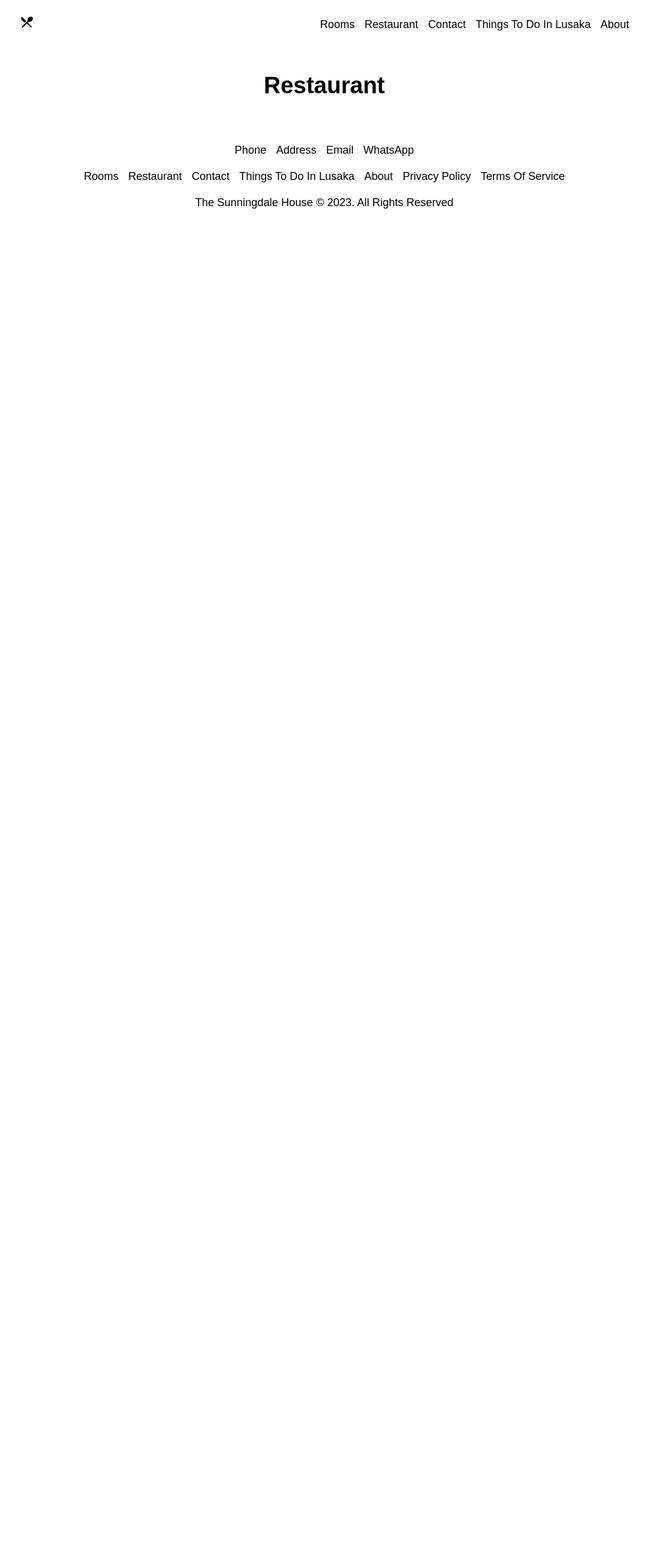
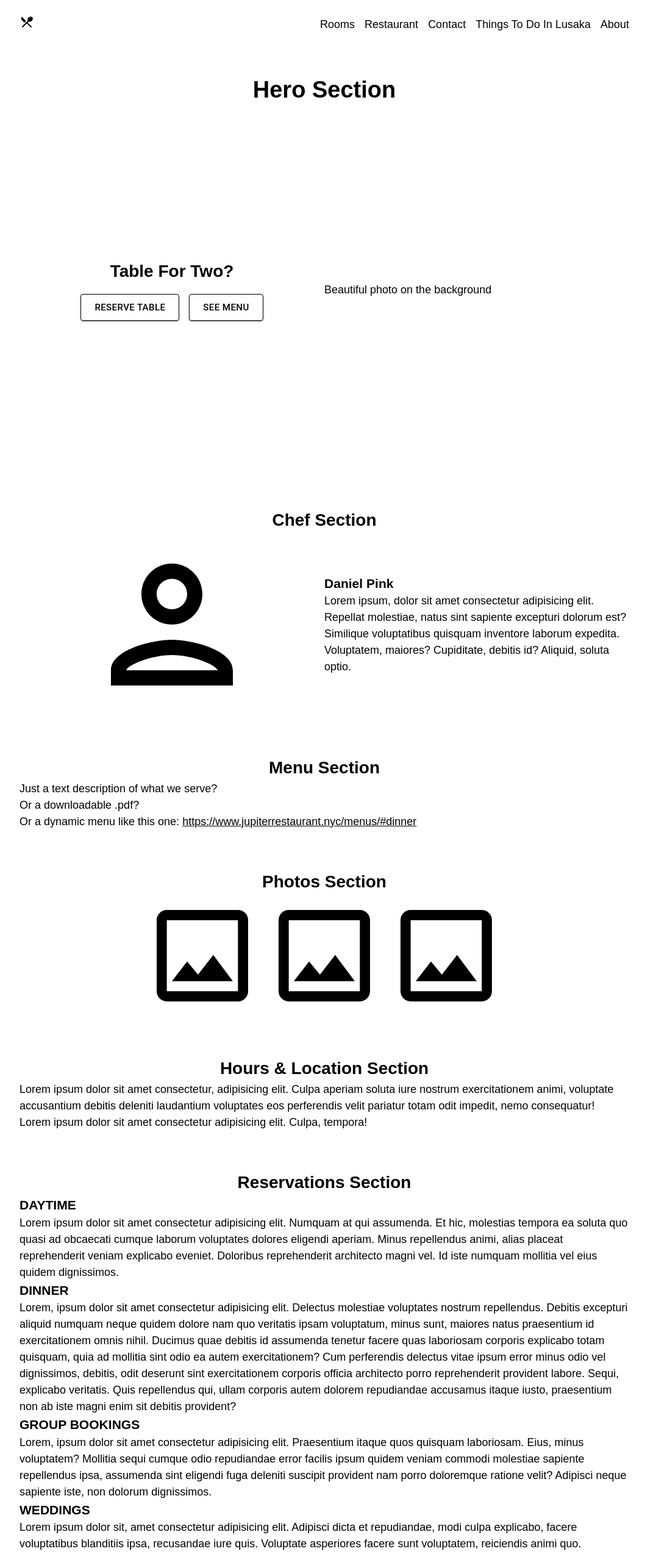
Before and after one commit to spqrod/the-sunningdale-house, a React (Create React App) app: page /restaurant in a window 1280 px wide. Shown: the top 2566 px of the page at 61% size, without its empty margins (108-1171 px from the left). Before the commit the page ends 800 px from the top, so only its background shows below. Built offline with nearby package versions, Linux system fonts and the light colour scheme.

Commit message:
Add contacts page

```diff
--- a/src/pages/Contact.js
+++ b/src/pages/Contact.js
@@ -34,7 +34,11 @@ export default function Contact() {
                     <TextField label="Email" required variant="outlined" type="email"/>
                     <TextField label="Phone" required variant="outlined" type="tel"/>
                     <TextField label="Your message" required variant="outlined" type="text" multiline rows={5} fullWidth/>
-                    <Button className="formButton" variant="contained" size="large" endIcon={<SendIcon />}>Send Message</Button>
+                    <Button className="formButton" variant="contained" size="large"
+                    sx={{
+                        backgroundColor: "white",
+                        color: "black"
+                    }}>Send Message</Button>
                 </form>
             </section>
         </main>
--- a/src/pages/Restaurant.js
+++ b/src/pages/Restaurant.js
@@ -1,8 +1,96 @@
+import "../styles/restaurant.css";
+import PhotoOutlinedIcon from '@mui/icons-material/PhotoOutlined';
+import PersonOutlinedIcon from '@mui/icons-material/PersonOutlined';
+import Button from '@mui/material/Button';
+
 export default function Restaurant() {
     return (
         <main>
-            <section className="">
-                <h1>Restaurant</h1>
+            <section className="heroSection">
+                <h1>Hero Section</h1>
+                <div className="heroInfoContainer">
+                    <h2>Table For Two?</h2>
+                    <div className="heroButtonsContainer">
+                        <Button variant="contained" size="large"
+                            sx={{
+                                backgroundColor: "white",
+                                color: "black",
+                                border: "1px solid black"
+                            }}>Reserve Table
+                        </Button>
+                        <Button variant="contained" size="large"
+                            sx={{
+                                backgroundColor: "white",
+                                color: "black",
+                                border: "1px solid black"
+                            }}>
+                                See Menu
+                        </Button>
+                    </div>
+                </div>
+                <p>Beautiful photo on the background</p>
+            </section>
+            <section className="chefSection">
+                <h2>Chef Section</h2>
+                <div className="chefContainer">
+                    <PersonOutlinedIcon className="chefPhoto" sx={{fontSize: "300px"}}/>
+                    <div className="chefInfoContainer">
+                        <h3 className="chefName">Daniel Pink</h3>
+                        <p>Lorem ipsum, dolor sit amet consectetur adipisicing elit. Repellat molestiae, natus sint sapiente excepturi dolorum est? Similique voluptatibus quisquam inventore laborum expedita. Voluptatem, maiores? Cupiditate, debitis id? Aliquid, soluta optio.</p>
+                    </div>
+                </div>
+            </section>
+            <section className="menuSection">
+                <h2>Menu Section</h2>
+                <p>Just a text description of what we serve?</p>
+                <p>Or a downloadable .pdf?</p>
+                <p>Or a dynamic menu like this one: <a href='https://www.jupiterrestaurant.nyc/menus/#dinner'>https://www.jupiterrestaurant.nyc/menus/#dinner</a></p>
+            </section>
+            <section className="photosSection">
+                <h2>Photos Section</h2>
+                <div className="photosContainer">
+                    <PhotoOutlinedIcon sx={{fontSize: "200px"}}/>
+                    <PhotoOutlinedIcon sx={{fontSize: "200px"}}/>
+                    <PhotoOutlinedIcon sx={{fontSize: "200px"}}/>
+                </div>
+            </section>
+            <section className="hoursAndLocationSection">
+                <h2>Hours & Location Section</h2>
+                <p>Lorem ipsum dolor sit amet consectetur, adipisicing elit. Culpa aperiam soluta iure nostrum exercitationem animi, voluptate accusantium debitis deleniti laudantium voluptates eos perferendis velit pariatur totam odit impedit, nemo consequatur!</p>
+                <p>Lorem ipsum dolor sit amet consectetur adipisicing elit. Culpa, tempora!</p>
+            </section>
+            <section className="reservationSection">
+                <h2>Reservations Section</h2>
+                <h3>
+                    DAYTIME
+                </h3>
+                <p>
+                    Lorem ipsum dolor sit amet consectetur adipisicing elit. Numquam at qui assumenda. Et hic, molestias tempora ea soluta quo quasi ad obcaecati cumque laborum voluptates dolores eligendi aperiam. Minus repellendus animi, alias placeat reprehenderit veniam explicabo eveniet. Doloribus reprehenderit architecto magni vel. Id iste numquam mollitia vel eius quidem dignissimos.
+                </p>
+                <h3>
+                    DINNER
+                </h3>
+                <p>
+                    Lorem, ipsum dolor sit amet consectetur adipisicing elit. Delectus molestiae voluptates nostrum repellendus. Debitis excepturi aliquid numquam neque quidem dolore nam quo veritatis ipsam voluptatum, minus sunt, maiores natus praesentium id exercitationem omnis nihil. Ducimus quae debitis id assumenda tenetur facere quas laboriosam corporis explicabo totam quisquam, quia ad mollitia sint odio ea autem exercitationem? Cum perferendis delectus vitae ipsum error minus odio vel dignissimos, debitis, odit deserunt sint exercitationem corporis officia architecto porro reprehenderit provident labore. Sequi, explicabo veritatis. Quis repellendus qui, ullam corporis autem dolorem repudiandae accusamus itaque iusto, praesentium non ab iste magni enim sit debitis provident?
+                </p>
+                <h3>
+                    GROUP BOOKINGS
+                </h3>
+                <p>
+                    Lorem, ipsum dolor sit amet consectetur adipisicing elit. Praesentium itaque quos quisquam laboriosam. Eius, minus voluptatem? Mollitia sequi cumque odio repudiandae error facilis ipsum quidem veniam commodi molestiae sapiente repellendus ipsa, assumenda sint eligendi fuga deleniti suscipit provident nam porro doloremque ratione velit? Adipisci neque sapiente iste, non dolorum dignissimos.
+                </p>
+                <h3>
+                    WEDDINGS
+                </h3>
+                <p>
+                    Lorem ipsum dolor sit, amet consectetur adipisicing elit. Adipisci dicta et repudiandae, modi culpa explicabo, facere voluptatibus blanditiis ipsa, recusandae iure quis. Voluptate asperiores facere sunt voluptatem, reiciendis animi quo.
+                </p>
+            </section>
+            <section className="reserveTableSection">
+                <h2>Reserve a Table Section</h2>
+            </section>
+            <section className="eventsSection">
+                <h2>Events Section</h2>
             </section>
         </main>
     );
--- a/src/styles/contact.css
+++ b/src/styles/contact.css
@@ -26,6 +26,3 @@
     gap: var(--big-gap);
 
 }
-
-.formButton {
-}
--- /dev/null
+++ b/src/styles/restaurant.css
@@ -0,0 +1,47 @@
+* {
+}
+
+.heroSection {
+    height: calc(100vh - var(--header-height));
+    display: grid;
+    grid-template-columns: 1fr 1fr;
+    grid-template-rows: 70px 1fr;
+    align-items: center;
+}
+
+.heroSection h1 {
+    grid-column: 1 / 3;
+}
+
+.heroInfoContainer {
+    grid-column: 1 / 2;
+    display: flex;
+    flex-direction: column;
+    align-items: center;
+    justify-content: center;
+    gap: var(--small-gap);
+}
+
+.heroButtonsContainer {
+    display: flex;
+    gap: var(--small-gap);
+}
+
+.photosContainer {
+    display: flex;
+    justify-content: center;
+}
+
+.chefContainer {
+    display: flex;
+    justify-content: center;
+    align-items: center;
+}
+
+.chefPhoto {
+    flex-basis: 50%;
+}
+
+.chefInfoContainer {
+    flex-basis: 50%;
+}
```
